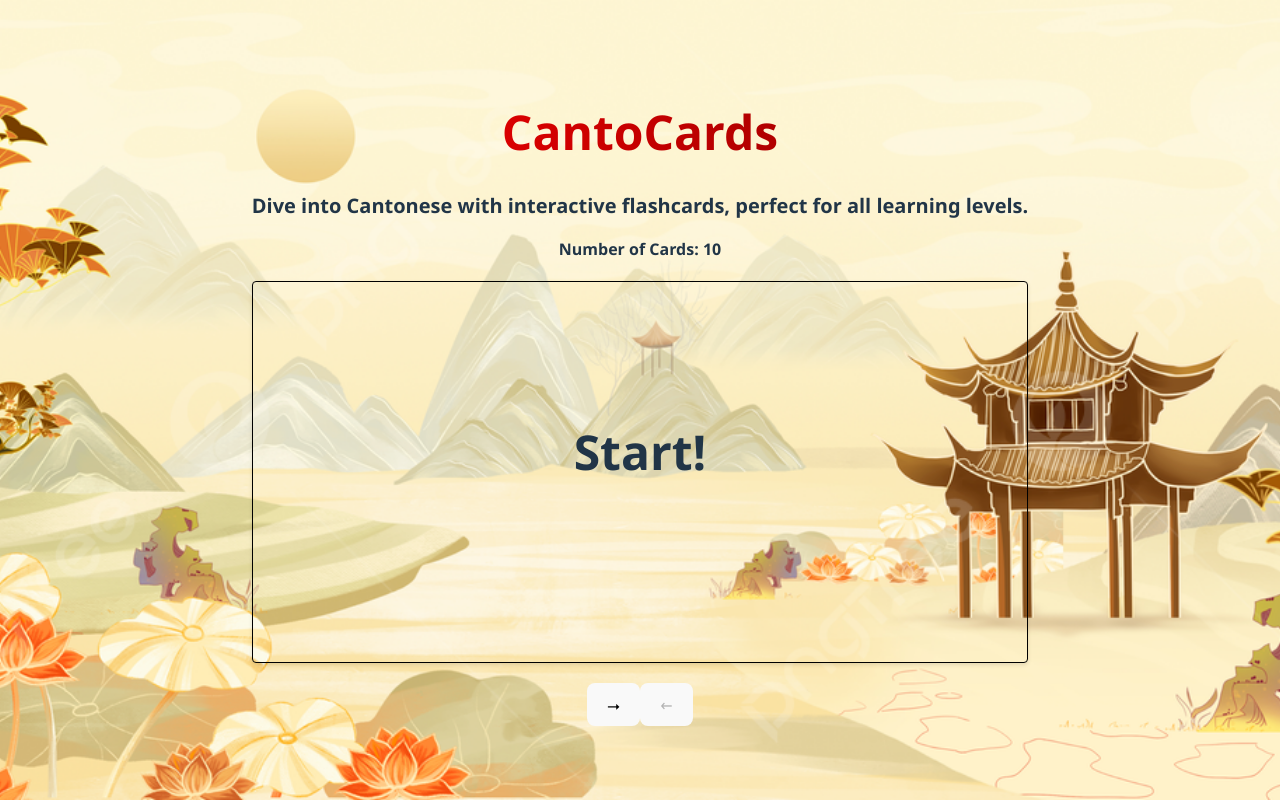
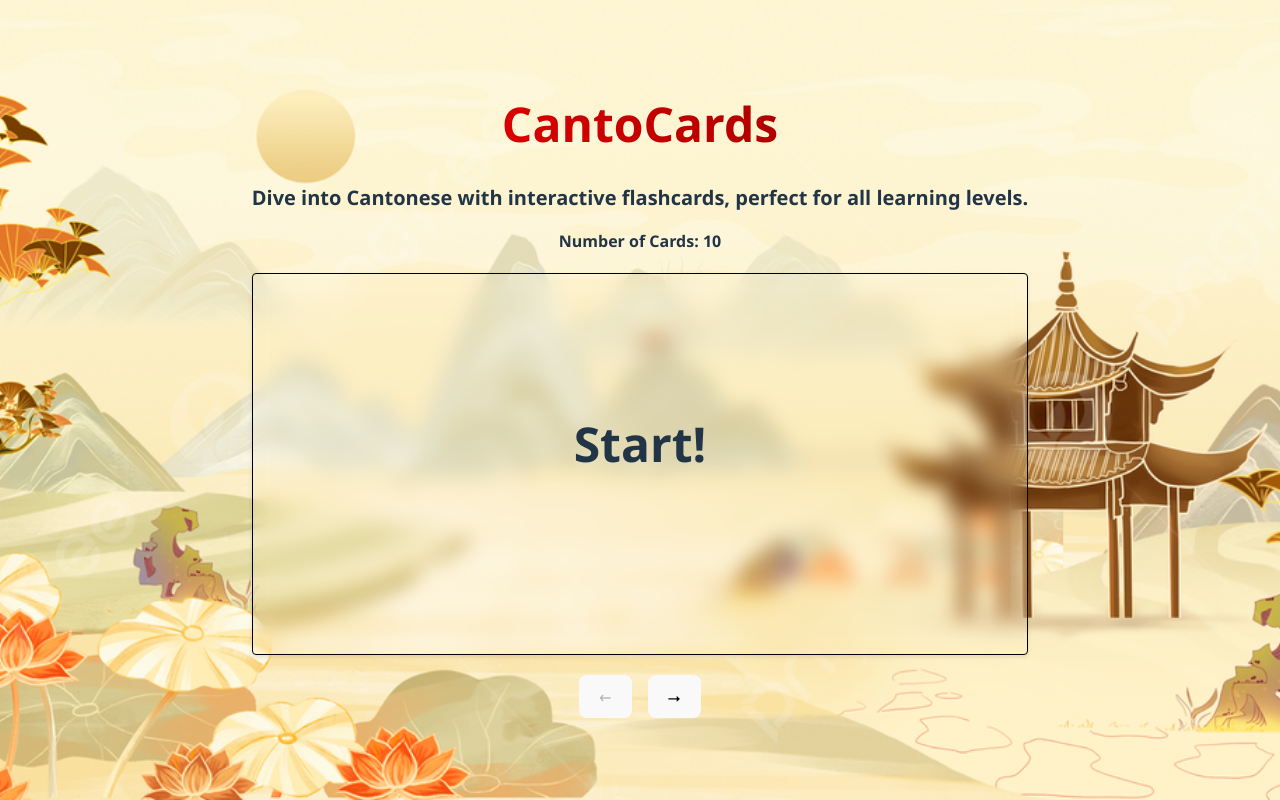
Before and after one commit to basonbang/flashcards, a React (Vite) app: page / in a window 1280 px wide. Built offline with nearby package versions, Linux system fonts and the light colour scheme.

Commit message:
Styles for buttons

```diff
--- a/src/App.css
+++ b/src/App.css
@@ -42,6 +42,9 @@
   box-shadow: 0 10px 20px rgba(0,0,0,0.2);
 }
 
+.start {
+  backdrop-filter: blur(10px);
+}
 .easy {
   background-color: rgb(131, 193, 131);
 }
@@ -85,3 +88,21 @@
   padding: 0 10px; /* Add some padding on the sides if needed */
   font-size: 3em;
 }
+
+/* Button container styles */
+.buttons-container {
+  display: flex;
+  justify-content: center;
+  align-items: center;
+  gap: 1em;
+  margin: 1em 0;
+}
+
+/* Individual button styles */
+.prev-button {
+  order: 1; /* Ensures the prev button comes first */
+}
+
+.next-button {
+  order: 2; /* Ensures the next button comes after the prev button */
+}
--- a/src/App.jsx
+++ b/src/App.jsx
@@ -23,7 +23,7 @@ function App() {
     setCurrentCard(lastCard);  // set current card to the one behind it
   }
 
-  const [currentCard, setCurrentCard] = useState({ question: "Start!", answer: "Press the next button!"});
+  const [currentCard, setCurrentCard] = useState({ question: "Start!", answer: "Press the next button!", difficulty: "start"});
   const [prevCards, setPrevCards] = useState([]);
   const count = flashcardSet.length;
 
@@ -31,8 +31,10 @@ function App() {
     <div className='App'>
       <Header count={count}/>
       <Card card={currentCard}/>
-      <NextButton onClick={getNextCard}/>
-      <PrevButton onClick={getPrevCard} prevCards={prevCards}/>
+      <div className='buttons-container'>
+        <NextButton onClick={getNextCard}/>
+        <PrevButton onClick={getPrevCard} prevCards={prevCards}/>
+      </div>
     </div>
   )
 
--- a/src/index.css
+++ b/src/index.css
@@ -62,10 +62,13 @@ button {
   background-color: #1a1a1a;
   cursor: pointer;
   transition: border-color 0.25s;
+  transition: border-color 0.25s, background-color 0.25s, transform 0.25s;
   user-select: none;
 }
 button:hover {
-  border-color: #646cff;
+  border-color: #050505;
+  background-color: #141414; /* Darken the button a bit on hover */
+  transform: translateY(-3px); /* Lift the button up a bit on hover */
 }
 
 
```
